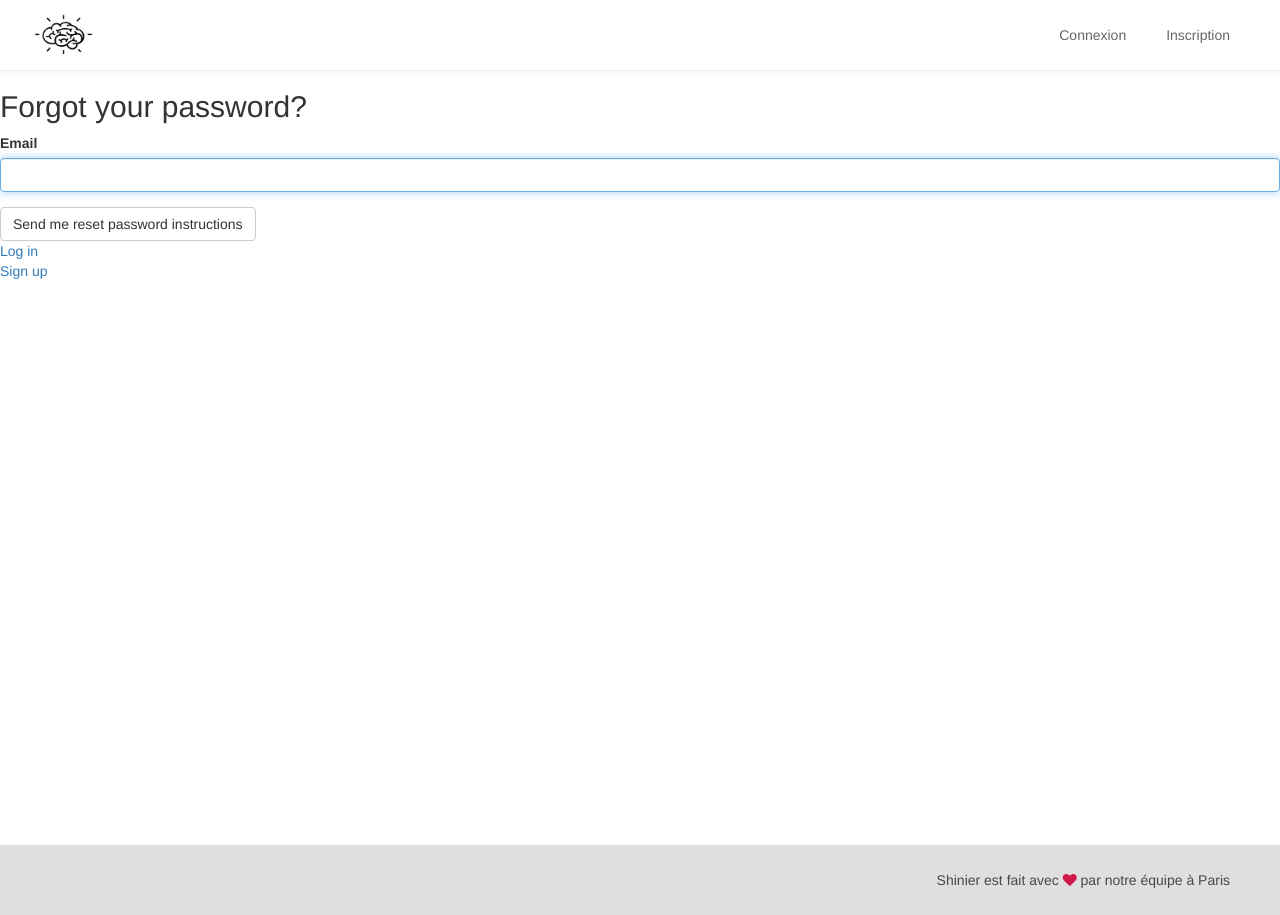
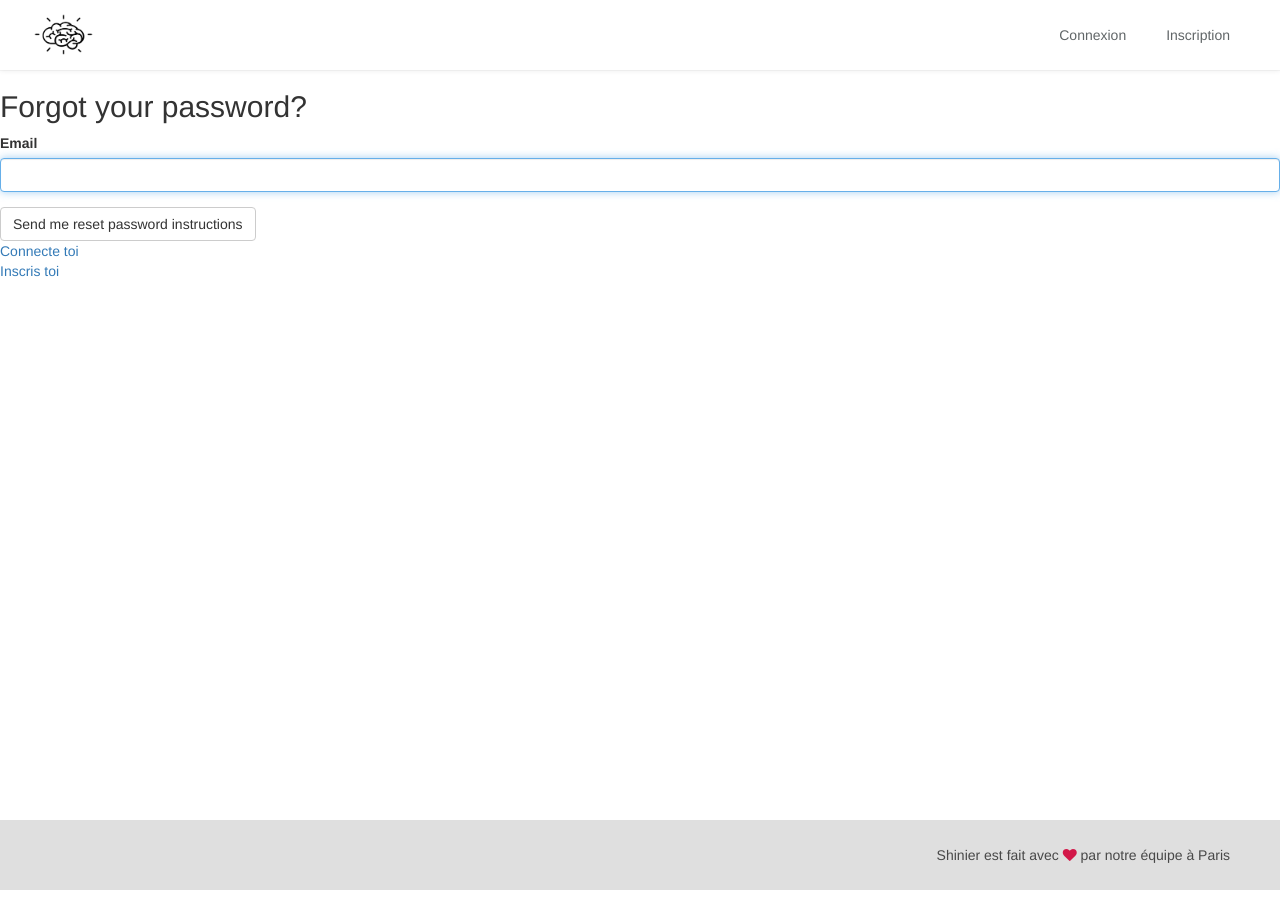
Before and after one commit to JeFaisLeCafe/shinier, a Rails app: page /users/password/new in a window 1280 px wide. After the commit the page ends 890 px from the top, so only its background shows below. Run offline with Rails 7, Linux system fonts and the light colour scheme; style sheets or scripts are compiled from the project's sources; parts of the project's set-up code (start-up, migrations or seed data) failed here and were passed over; some libraries are stand-ins or nearby versions.

Commit message:
background image and others

```diff
--- a/app/assets/stylesheets/components/_footer.scss
+++ b/app/assets/stylesheets/components/_footer.scss
@@ -6,7 +6,6 @@
   height: 70px;
   padding: 0px 50px;
   color: $black;
-  margin-top: 25px;
 }
 .footer-links {
   display: flex;
--- a/app/assets/stylesheets/components/_questions.scss
+++ b/app/assets/stylesheets/components/_questions.scss
@@ -32,7 +32,7 @@
   position: relative;
   margin-top: 30px;
   &:hover {
-    background: $gray;
+    background: $yellow-light;
   }
 }
 
--- a/app/assets/stylesheets/pages/_home.scss
+++ b/app/assets/stylesheets/pages/_home.scss
@@ -68,6 +68,8 @@ p {
 
 .content-min-height {
   min-height: calc(100vh - 70px);
+  background-size: cover;
+  padding-bottom: 25px;
 }
 
 
--- a/app/views/devise/registrations/new.html.erb
+++ b/app/views/devise/registrations/new.html.erb
@@ -16,7 +16,7 @@
                 <%= f.input :password, required: true, label: 'Ton mot de passe ?', placeholder: "****", hint: ("#{@minimum_password_length} characters minimum" if @minimum_password_length) %>
                 <%= f.input :password_confirmation, required: true, label: 'Ton mot de passe, à nouveau ?', placeholder: "****" %>
 
-                <%= f.input :disease_id, label: "Choisis ta pathologie :", as: :select, collection: Disease.all %>
+                <%= f.input :disease_id, label: "Choisis ta pathologie :", as: :select, collection: Disease.all, include_blank: false %>
                 <%= f.input :photo %>
                 <%= f.input :photo_cache, as: :hidden %>
               </div>
--- a/app/views/devise/shared/_links.html.erb
+++ b/app/views/devise/shared/_links.html.erb
@@ -1,25 +1,25 @@
 <%- if controller_name != 'sessions' %>
-  <%= link_to "Log in", new_session_path(resource_name) %><br />
+  <%= link_to "Connecte toi", new_session_path(resource_name) %><br />
 <% end -%>
 
 <%- if devise_mapping.registerable? && controller_name != 'registrations' %>
-  <%= link_to "Sign up", new_registration_path(resource_name) %><br />
+  <%= link_to "Inscris toi", new_registration_path(resource_name) %><br />
 <% end -%>
 
 <%- if devise_mapping.recoverable? && controller_name != 'passwords' && controller_name != 'registrations' %>
-  <%= link_to "Forgot your password?", new_password_path(resource_name) %><br />
+  <%= link_to "Mot de passe oublié?", new_password_path(resource_name) %><br />
 <% end -%>
 
 <%- if devise_mapping.confirmable? && controller_name != 'confirmations' %>
-  <%= link_to "Didn't receive confirmation instructions?", new_confirmation_path(resource_name) %><br />
+  <%= link_to "Tu n'as pas reçu d'instructions de confirmation?", new_confirmation_path(resource_name) %><br />
 <% end -%>
 
 <%- if devise_mapping.lockable? && resource_class.unlock_strategy_enabled?(:email) && controller_name != 'unlocks' %>
-  <%= link_to "Didn't receive unlock instructions?", new_unlock_path(resource_name) %><br />
+  <%= link_to "Tu n'as pas reçu d'instructions pour réparer cela?", new_unlock_path(resource_name) %><br />
 <% end -%>
 
 <%- if devise_mapping.omniauthable? %>
   <%- resource_class.omniauth_providers.each do |provider| %>
-    <%= link_to "Sign in with #{OmniAuth::Utils.camelize(provider)}", omniauth_authorize_path(resource_name, provider) %><br />
+    <%= link_to "Connection avec #{OmniAuth::Utils.camelize(provider)}", omniauth_authorize_path(resource_name, provider) %><br />
   <% end -%>
 <% end -%>
--- a/app/views/layouts/application.html.erb
+++ b/app/views/layouts/application.html.erb
@@ -13,7 +13,8 @@
   <body>
     <%= render 'shared/navbar' %>
     <%= render 'shared/flashes' %>
-    <div class="content-min-height">
+    <% style = "background-image: linear-gradient(to top, transparent 0%, white 100%), url(#{image_path 'shine_monkeys.jpg'});" %>
+    <div class="content-min-height" style="<%= params[:controller] == "questions" && params[:action] == "show" ? style : "" %>">
       <%= yield %>
     </div>
     <%= render 'shared/footer' %>
--- a/app/views/questions/index.html.erb
+++ b/app/views/questions/index.html.erb
@@ -134,8 +134,8 @@
                 <#% end %>
               </div> -->
             </div>
-
-          <% end %>
+          </div>
+        <% end %>
       <% end %>
     </div>
   </div>
```
